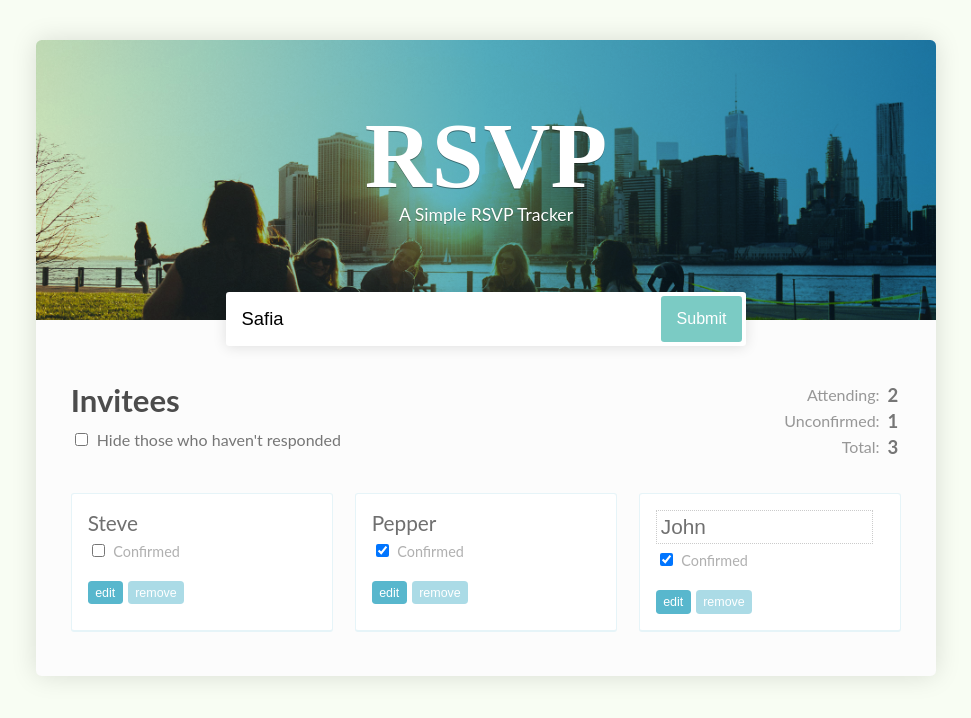
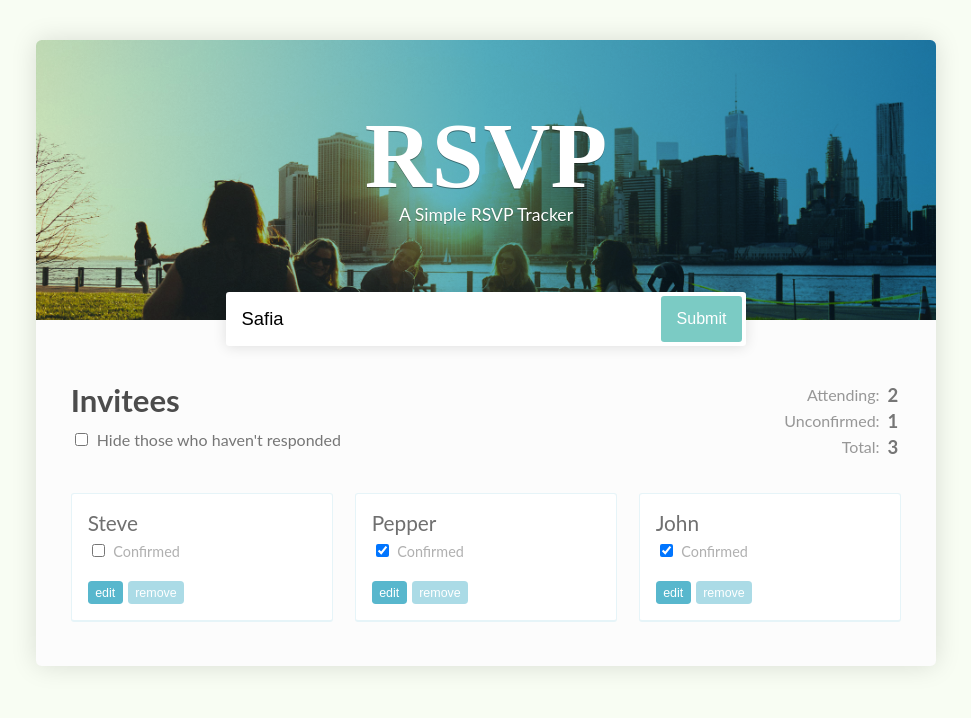
Before and after one commit to SteveMustanski/rsvp-react, a React (Create React App) app: page / in a window 1280 px wide. Shown: the top 718 px of the page, without its empty margins (154-1125 px from the left). Built offline with nearby package versions, Linux system fonts and the light colour scheme; the HTML template or start-up script is replaced by a standard one.

Commit message:
added handler for name edit and toggle for edit button

```diff
--- a/src/App.js
+++ b/src/App.js
@@ -19,7 +19,7 @@
       {
         name: 'John',
         isConfirmed: true,
-        isEditing: true
+        isEditing: false
       }
     ]
   }
@@ -33,7 +33,20 @@
           return {
             ...guest,
             [property]: !guest[property]
+          }
+        }
+        return guest;
+      })
+    })
+  }
 
+  setNameAt = (name, indexToChange) => {
+    this.setState({
+      guests: this.state.guests.map((guest, index) => {
+        if (index === indexToChange) {
+          return {
+            ...guest,
+            name
           }
         }
         return guest;
@@ -92,6 +105,7 @@
           <GuestList guests={this.state.guests}
             toggleConfirmationAt={this.toggleConfirmationAt}
             toggleEditingAt={this.toggleEditingnAt}
+            setNameAt={this.setNameAt}
           />
         </div>
       </div>
--- a/src/Guest.js
+++ b/src/Guest.js
@@ -5,13 +5,17 @@
 const Guest = props =>
 
   <li>
-    <GuestName isEditing={props.isEditing}>{props.name}</GuestName>
+    <GuestName isEditing={props.isEditing}
+    handleNameEdits={event => props.setName(event.target.value)}>
+    {props.name}</GuestName>
     <label>
       <input type="checkbox"
         checked={props.isConfirmed}
         onChange={props.handleConfirmation} /> Confirmed
         </label>
-    <button onClick={props.handleToggleEditing}>edit</button>
+    <button onClick={props.handleToggleEditing}>
+    {props.isEditing ? "save" : "edit"}
+    </button>
     <button>remove</button>
   </li>
 
@@ -21,7 +25,8 @@
   isConfirmed: PropTypes.bool.isRequired,
   isEditing: PropTypes.bool.isRequired,
   handleConfirmation: PropTypes.func.isRequired,
-  handleToggleEditing: PropTypes.func.isRequired
+  handleToggleEditing: PropTypes.func.isRequired,
+  setName: PropTypes.func.isRequired
 }
 
 export default Guest;
--- a/src/GuestList.js
+++ b/src/GuestList.js
@@ -12,6 +12,7 @@
         isEditing={guest.isEditing}
         handleConfirmation={ () => props.toggleConfirmationAt(index)}
         handleToggleEditing={() => props.toggleEditingAt(index)}
+        setName ={(text) => props.setNameAt(text, index)}
       />
     )}
 
@@ -20,7 +21,8 @@
 GuestList.propTypes = {
   guests: PropTypes.array.isRequired,
   toggleConfirmationAt: PropTypes.func.isRequired,
-  toggleEditingAt: PropTypes.func.isRequired
+  toggleEditingAt: PropTypes.func.isRequired,
+  setNameAt: PropTypes.func.isRequired
 }
 
 export default GuestList;
--- a/src/GuestName.js
+++ b/src/GuestName.js
@@ -5,7 +5,9 @@
   if (props.isEditing) {
     return (
       <input type='text'
-        value={props.children} />
+        value={props.children}
+          onChange={props.handleNameEdits}
+        />
     );
   }
 
@@ -21,6 +23,7 @@
 GuestName.propTypes = {
 
   isEditing: PropTypes.bool.isRequired,
+  handleNameEdits: PropTypes.func.isRequired
 
 }
 
```
